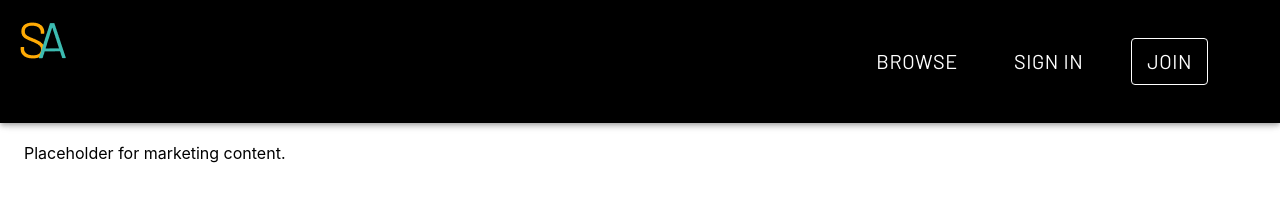
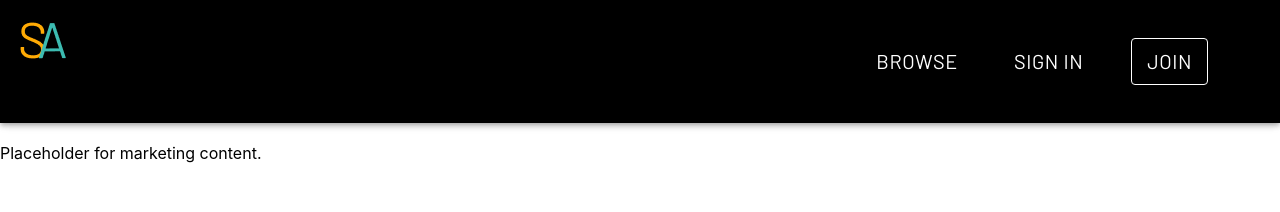
Before and after one commit to BloomTech-Labs/student-art-collection-fe, a React (Create React App) app: page / in a window 1280 px wide. Shown: the top 212 px of the page. Built offline with nearby package versions, Linux system fonts and the light colour scheme; no server answers.

Commit message:
app container style baseline set

```diff
--- a/src/App.js
+++ b/src/App.js
@@ -13,12 +13,13 @@ import Fab from '@material-ui/core/Fab'
 import KeyboardArrowUpIcon from '@material-ui/icons/KeyboardArrowUp'
 import { Toolbar } from '@material-ui/core'
 import { theme } from './styles/theme'
+import { AppContainer } from './styles/muiAppContainer'
 
 function App(props) {
   const [reload, setReload] = useState(false)
   const [artId, setArtId] = useState(1)
   return (
-    <Container>
+    <AppContainer>
       <AuthProvider>
         <ReloadProvider value={{ reload, setReload, artId, setArtId }}>
           <Router>
@@ -80,7 +81,7 @@ function App(props) {
           </Router>
         </ReloadProvider>
       </AuthProvider>
-    </Container>
+    </AppContainer>
   )
 }
 
--- /dev/null
+++ b/src/styles/muiAppContainer.js
@@ -0,0 +1,10 @@
+import { withStyles, Container } from '@material-ui/core'
+
+export const AppContainer = withStyles({
+    root: {
+        maxWidth: '100%',
+        height: '100vh',
+        margin: '0',
+        padding: '0'
+    }
+})(Container)
```
